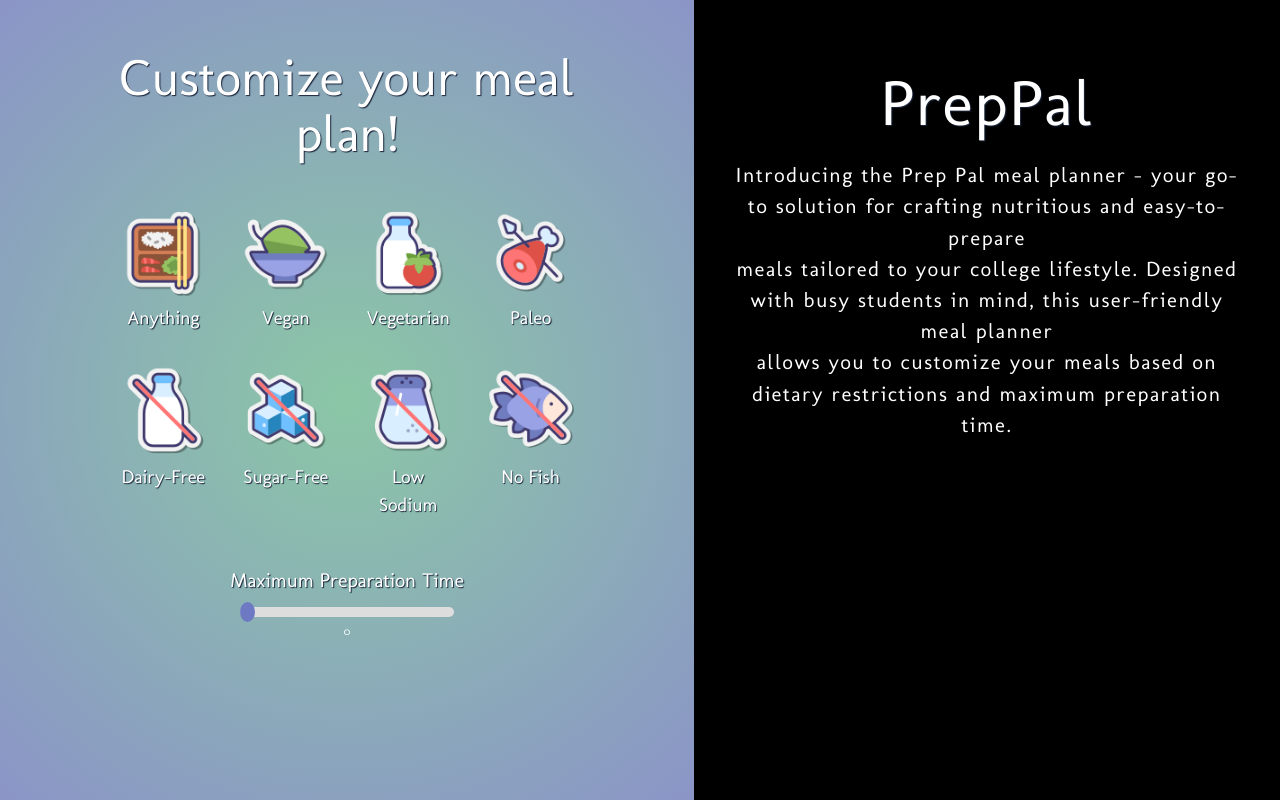
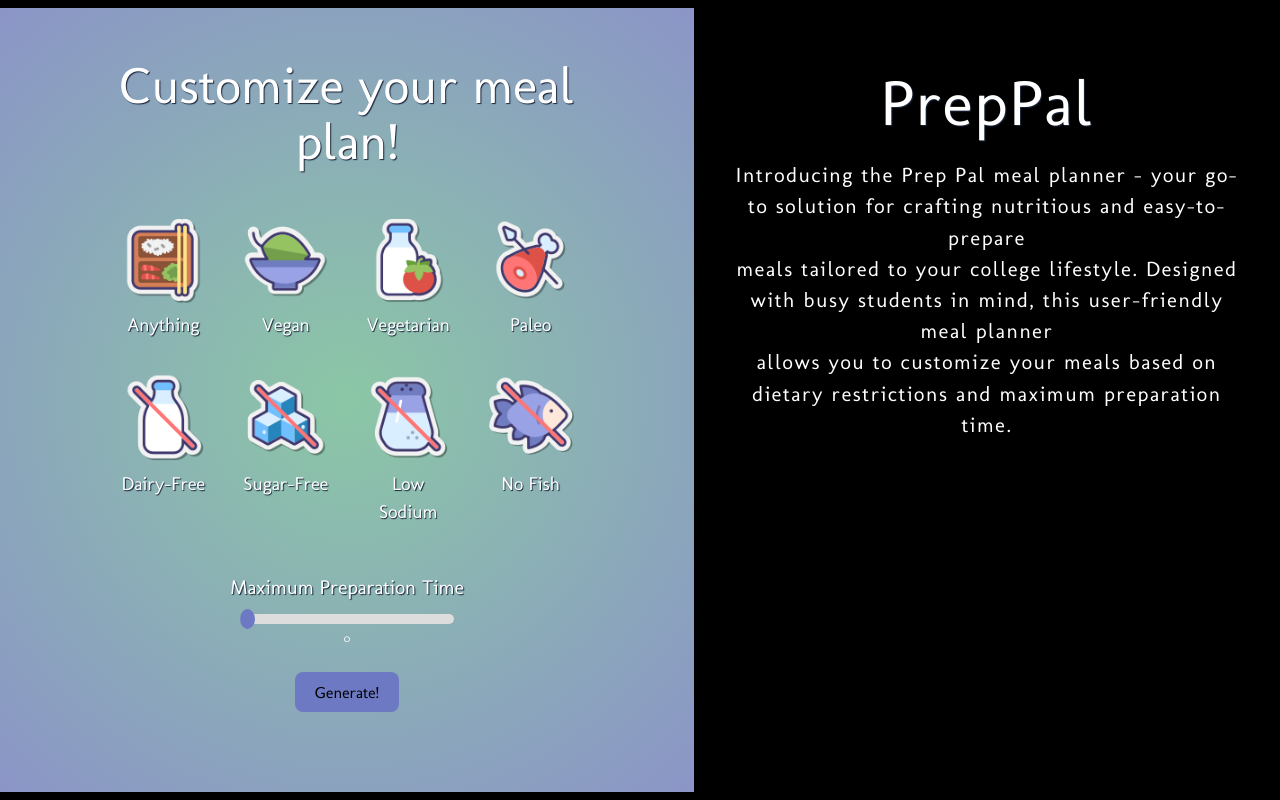
Before and after one commit to tange8/irvinehacks, a React (Vite) app in the folder frontend/: page / in a window 1280 px wide. Built offline with nearby package versions, Linux system fonts and the light colour scheme.

Commit message:
implemented generate button

```diff
--- a/frontend/src/App.css
+++ b/frontend/src/App.css
@@ -15,7 +15,7 @@
 }
 
 .background{
-  height:100vh;
+  height:100%;
   width:100%;
   background: rgb(139,199,166);
   background: radial-gradient(circle, rgba(139,199,166,1) 0%, rgba(139,149,199,1) 100%);
@@ -95,3 +95,21 @@
 h6 {
   margin-top: 5px;
 }
+
+.generate-modal {
+  width: 100%;
+  align-items:center;
+  margin: 0;
+}
+
+.generate-modal button {
+  margin: 0;
+  background-color: rgba(109,122,195);
+}
+
+.generate-modal button:active,
+.generate-modal button:focus,
+.generate-modal button:hover {
+  outline: none;
+  background-color: rgba(64,57,111,255);
+}
--- a/frontend/src/App.jsx
+++ b/frontend/src/App.jsx
@@ -1,4 +1,5 @@
 import { useState, useEffect } from "react";
+import Modal from 'react-modal';
 import "./App.css";
 
 /*
@@ -31,10 +32,19 @@
   };
 
   const [maxPreparationTime, setMaxPreparationTime] = useState(0);
+  const [modalIsOpen, setModalIsOpen] = useState(false);
+
+  const openModal = () => {
+    setModalIsOpen(true);
+  }
+  const closeModal = () => {
+    setModalIsOpen(false);
+  }
 
   return (
     <div className="app">
       <h1>Customize your meal plan!</h1>
+
       <div className="choice-grid">
         {dietaryChoices.map((choice) => (
           <div
@@ -52,9 +62,23 @@
           </div>
         ))}
       </div>
+
       <label for="slider">Maximum Preparation Time</label>
       <input type='range' min='0' max = '200' step='5' value={maxPreparationTime} onChange={(e)=>setMaxPreparationTime(e.target.value)} style={{ width: '40%' }} />
       <h6>{maxPreparationTime}</h6>
+
+      <div className = "generate-modal">
+        <button onClick={openModal}>Generate!</button>
+      </div>
+
+      <Modal
+        isOpen={modalIsOpen}
+        onRequestClose={closeModal}
+        contentLabel="Generate Modal"
+      >
+          <div>
+          </div>
+      </Modal>
     </div>
   );
 }
```
